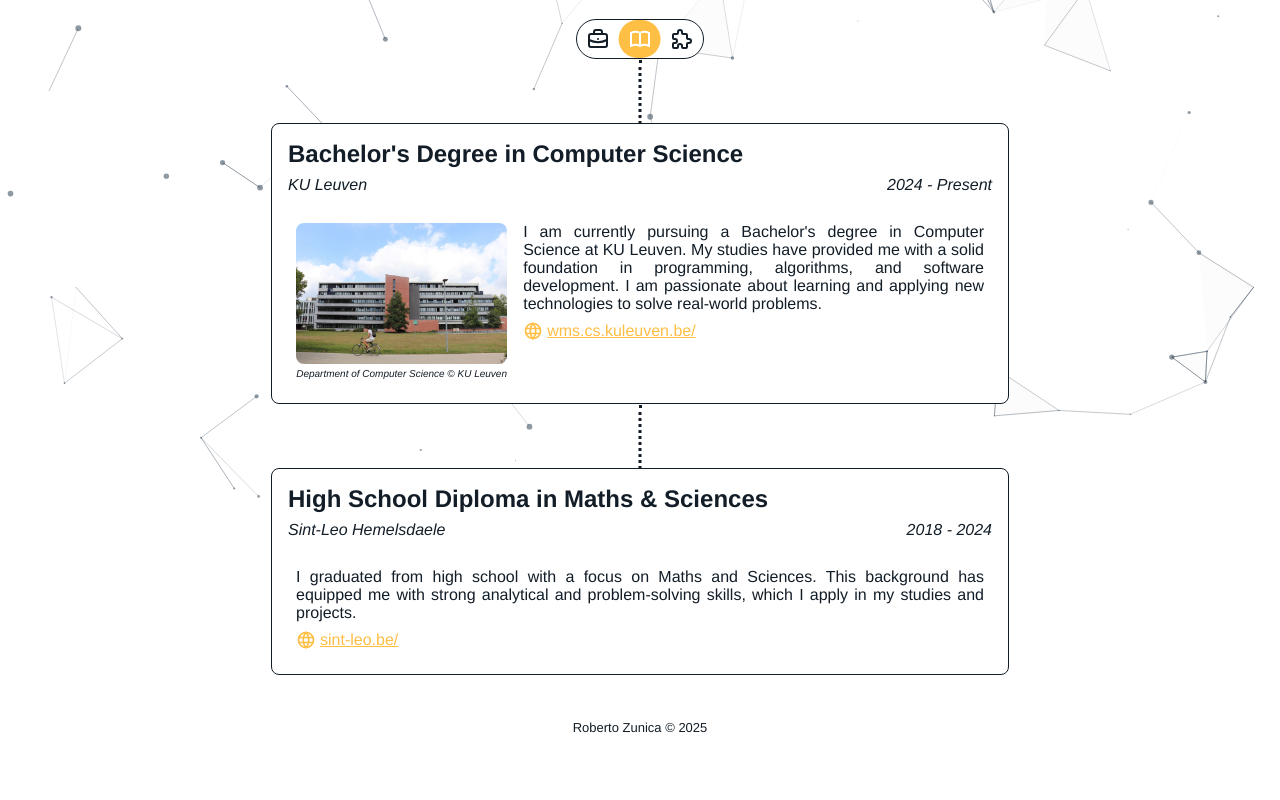
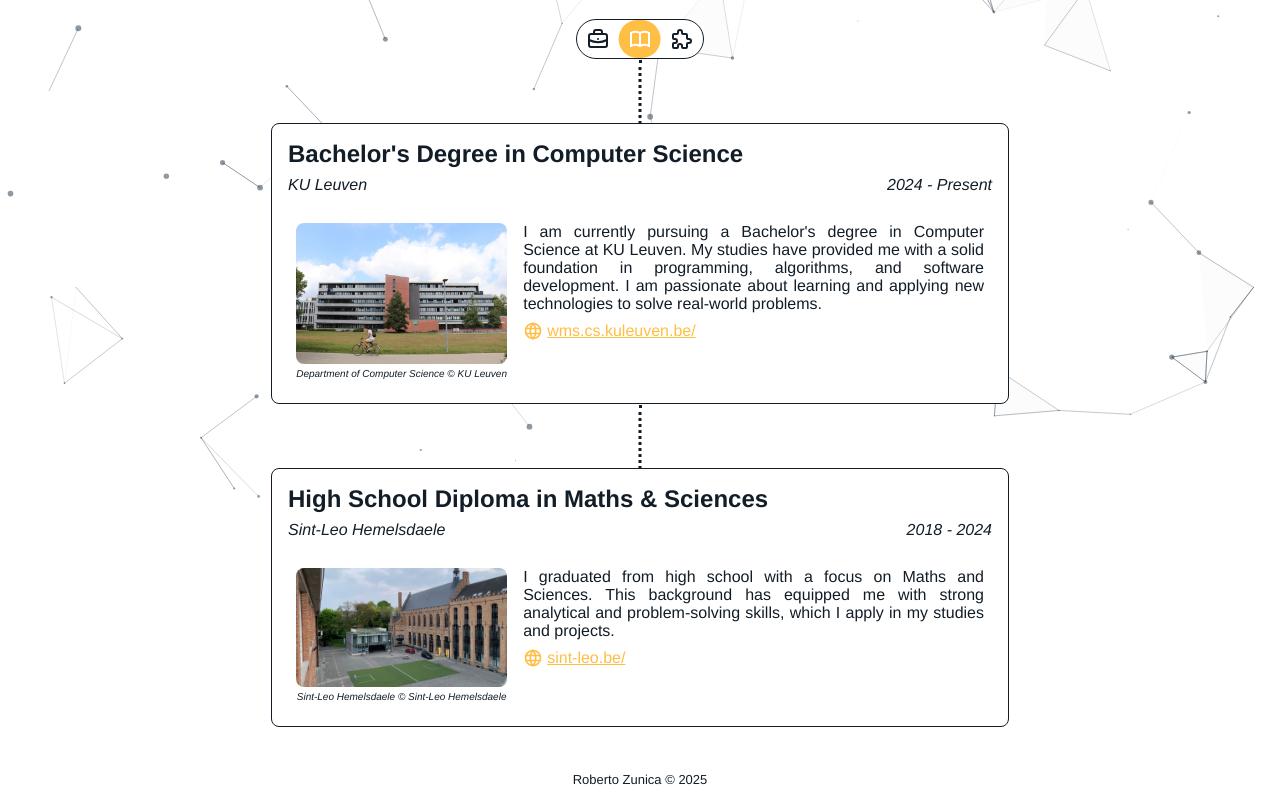
Before and after one commit to sudoShiba/robertozunica.dev, a React (Vite) app: page / in a window 1280 px wide. Shown: the part 291-1091 px from the top of the page. Before the commit the page ends 1039 px from the top, so only its background shows below. Built offline with nearby package versions, Linux system fonts and the light colour scheme.

Commit message:
added sint leo

```diff
--- a/src/components/story/Story.tsx
+++ b/src/components/story/Story.tsx
@@ -77,8 +77,8 @@
               subtitle="Sint-Leo Hemelsdaele"
               date="2018 - 2024"
               size={1}
-              // image="assets/SLHD.jpeg"
-              // caption="Sint-Leo Hemelsdaele &copy; Sint-Leo Hemelsdaele"
+              image="assets/SLHD.jpeg"
+              caption="Sint-Leo Hemelsdaele &copy; Sint-Leo Hemelsdaele"
             >
               I graduated from high school with a focus on Maths and Sciences. This background has equipped me with strong analytical and problem-solving skills, which I apply in my studies and projects.
               <Site url="https://sint-leo.be/" />
```
